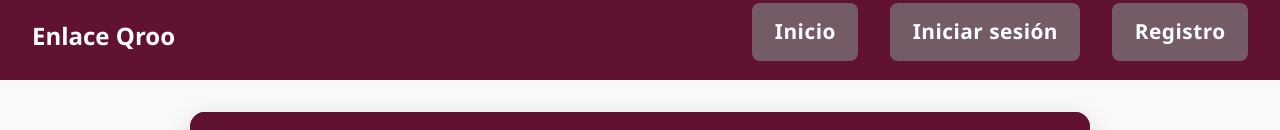
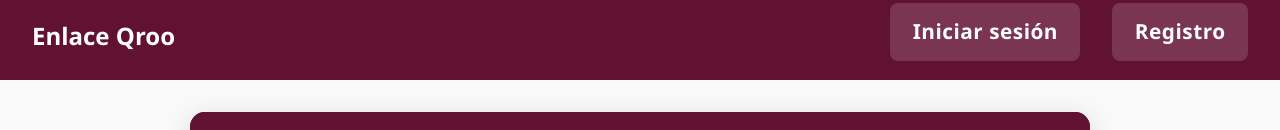
Before and after one commit to Aiger24/Front-final, a React (Vite) app: page / in a window 1280 px wide. Shown: the top 130 px of the page. Built offline with nearby package versions, Linux system fonts and the light colour scheme; no server answers; the HTML template or start-up script is replaced by a standard one.

Commit message:
cambio de estilos en los botones de nabvar

```diff
--- a/src/App.css
+++ b/src/App.css
@@ -73,7 +73,7 @@ body {
   font-size: 1.3rem;
   padding: 0.8rem 1.4rem;
   border-radius: 8px;
-  background-color: rgba(124, 124, 124, 0.701);
+  background-color: rgba(255, 255, 255, 0.15);
   transition: all 0.3s ease;
   color: #fff;
   font-weight: 600;
--- a/src/components/Navbar.tsx
+++ b/src/components/Navbar.tsx
@@ -9,7 +9,6 @@ function Navbar() {
 
       {/* Menú de navegación */}
       <ul className="nav-links">
-        <li><Link to="/">Inicio</Link></li>
         <li><Link to="/login">Iniciar sesión</Link></li>
         <li><Link to="/register">Registro</Link></li>
       </ul>
```
